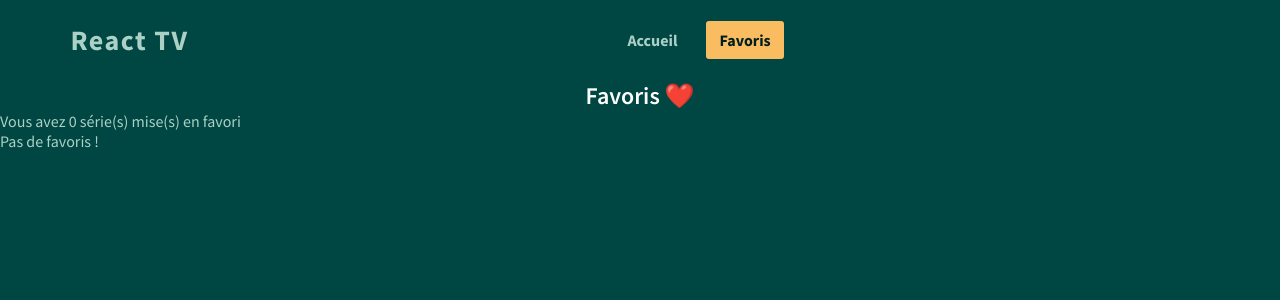
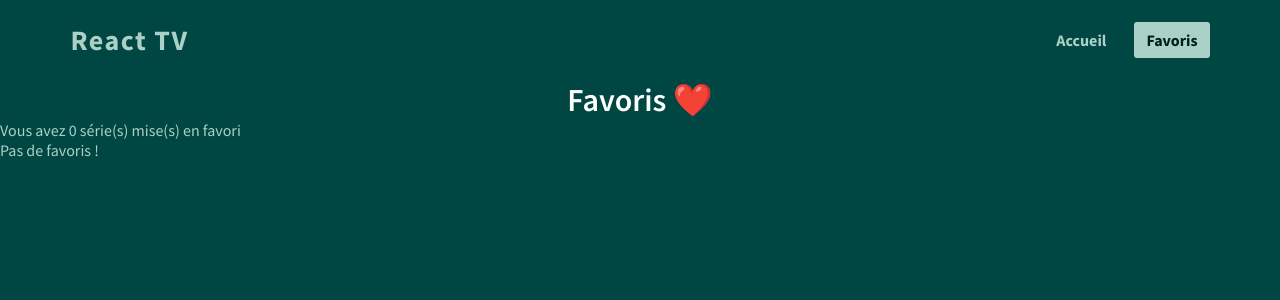
Before and after one commit to nicomil59/react-tv, a React (Create React App) app: page /bookmarks in a window 1280 px wide. Shown: the top 300 px of the page. Built offline with nearby package versions, Linux system fonts and the light colour scheme; no server answers.

Commit message:
style - page Home - modif menu navigation

```diff
--- a/src/components/Series.js
+++ b/src/components/Series.js
@@ -48,8 +48,8 @@ const Series = () => {
     <div className="series">
       <Search placeholder="Entrez une série" getSearch={handleSearch} />
       <div className="buttons-sort">
-        <button onClick={() => setSortOrder('top')} className="btn btn-top">Top <i class="fa-solid fa-arrow-up"></i></button>
-        <button onClick={() => setSortOrder('flop')} className="btn btn-flop">Flop <i class="fa-sharp fa-solid fa-arrow-down"></i></button>
+        <button onClick={() => setSortOrder('top')} className="btn btn-top">Top <i className="fa-solid fa-arrow-up"></i></button>
+        <button onClick={() => setSortOrder('flop')} className="btn btn-flop">Flop <i className="fa-sharp fa-solid fa-arrow-down"></i></button>
       </div>
       <ul style={{ listStyleType: "none" }}>
         {series.length > 0 ? series.map((item) => <Card key={item.id} show={item} />) : <li>Pas de données !</li>}
--- a/src/styles/components/_header.scss
+++ b/src/styles/components/_header.scss
@@ -2,18 +2,18 @@
     width: $width-container;
     max-width: $width-container-max;
     margin: 0 auto;
-}
 
     .header-container {
         display: flex;
-    justify-content: center;
+        justify-content: space-between;
         align-items: center;
         height: 80px;
-}
 
         .header-title {
             font-size: 1.75rem;
             font-weight: 700;
             letter-spacing: 1.5px;
-    margin-right: auto;
+            // margin-right: auto;
         }
+    }
+}
--- a/src/styles/components/_navigation.scss
+++ b/src/styles/components/_navigation.scss
@@ -1,6 +1,6 @@
 .navigation {
 
-    margin-right: auto;
+    // margin-right: auto;
 
     ul {
         display: flex;
@@ -15,23 +15,25 @@
                 font-weight: 700;
                 color: $color-text;
                 padding: 8px 12px;
-                border: 1px solid transparent;
+                transition: all 0.2s ease-in-out;
 
                 &:hover {
                     border-radius: 3px;
-                    border: 1px solid #f9bc60;
+                    background: $white;
+                    color: #001e1d;
+                    transition: all 0.2s ease-in-out;
                 }
             }
 
             .nav-active {
                 border-radius: 3px;
-                background: #f9bc60;
+                background: #abd1c6;
                 color: #001e1d;
 
                 &:hover {
                     color: #001e1d;
                     cursor: default;
-                    background: #f9bc60;
+                    background: #abd1c6;
                 }
             }
 
--- a/src/styles/components/_title.scss
+++ b/src/styles/components/_title.scss
@@ -1,5 +1,5 @@
 .title-text {
-    font-size: 1.5rem;
+    font-size: 2rem;
     font-weight: 600;
     color: $color-headline;
     text-align: center;
```
Lines whose indentation alone changed are shown as unchanged.
